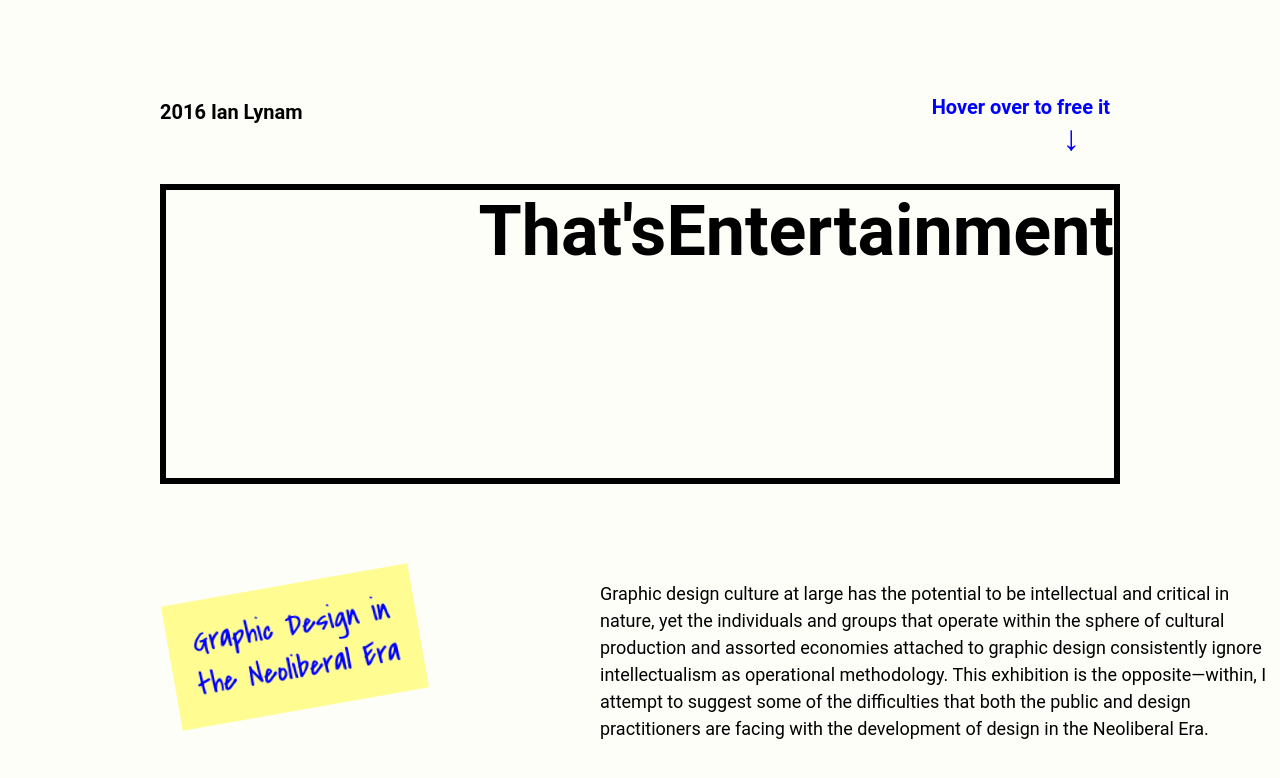
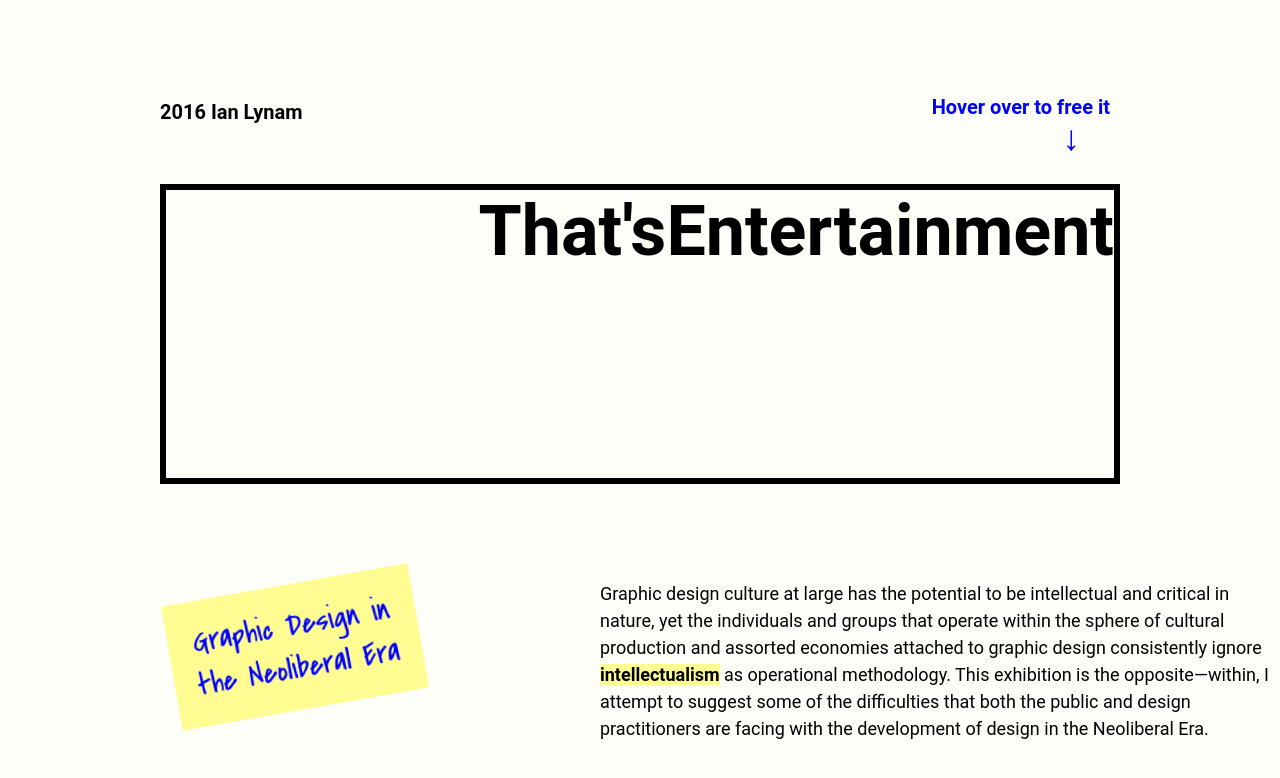
Before and after one commit to yuting-zhuang/Project-1-Redesign, a plain HTML site: page index.html in a window 1280 px wide. Drawn offline with Linux system fonts and the light colour scheme; a web font is replaced by a local one.

Commit message:
added highlight style

```diff
--- a/style.css
+++ b/style.css
@@ -157,3 +157,7 @@ p{
 	margin-left: 600px;
 	margin-top: -130px;
 }
+.highlight{
+	background-color: #FFFD92;
+	font-weight: bold;
+}
```
